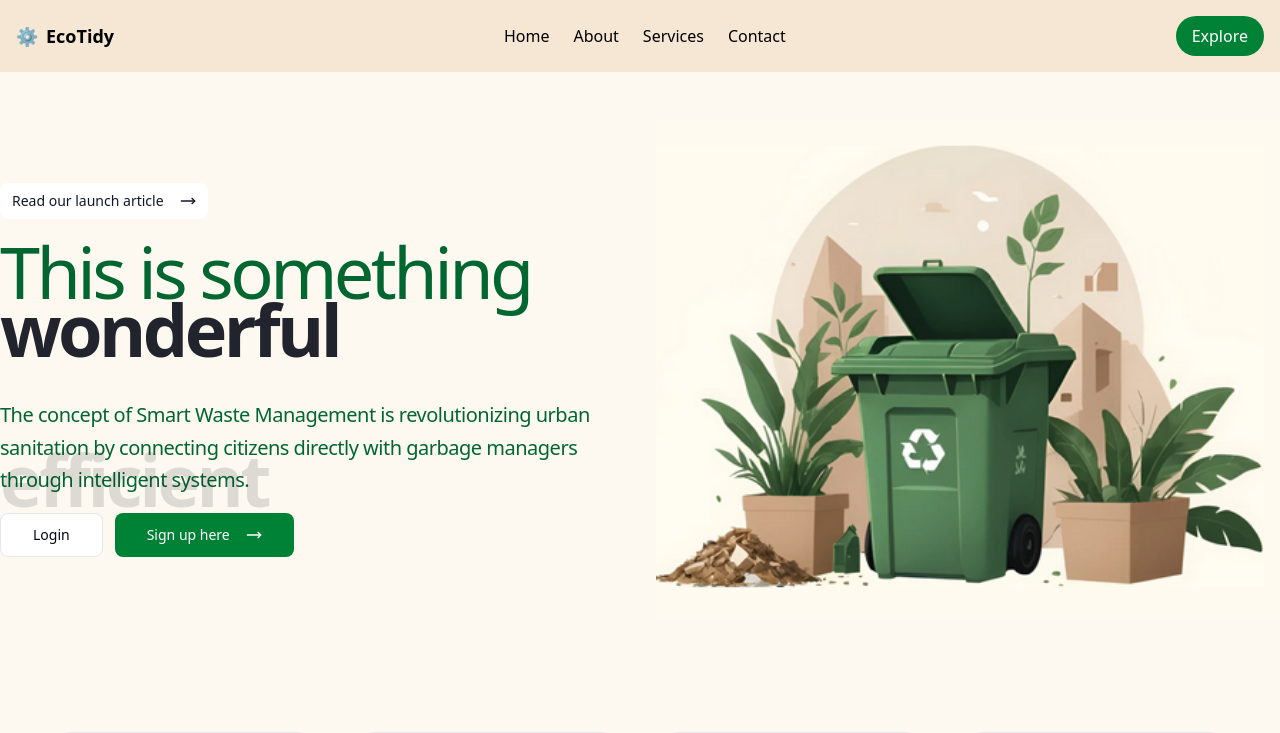
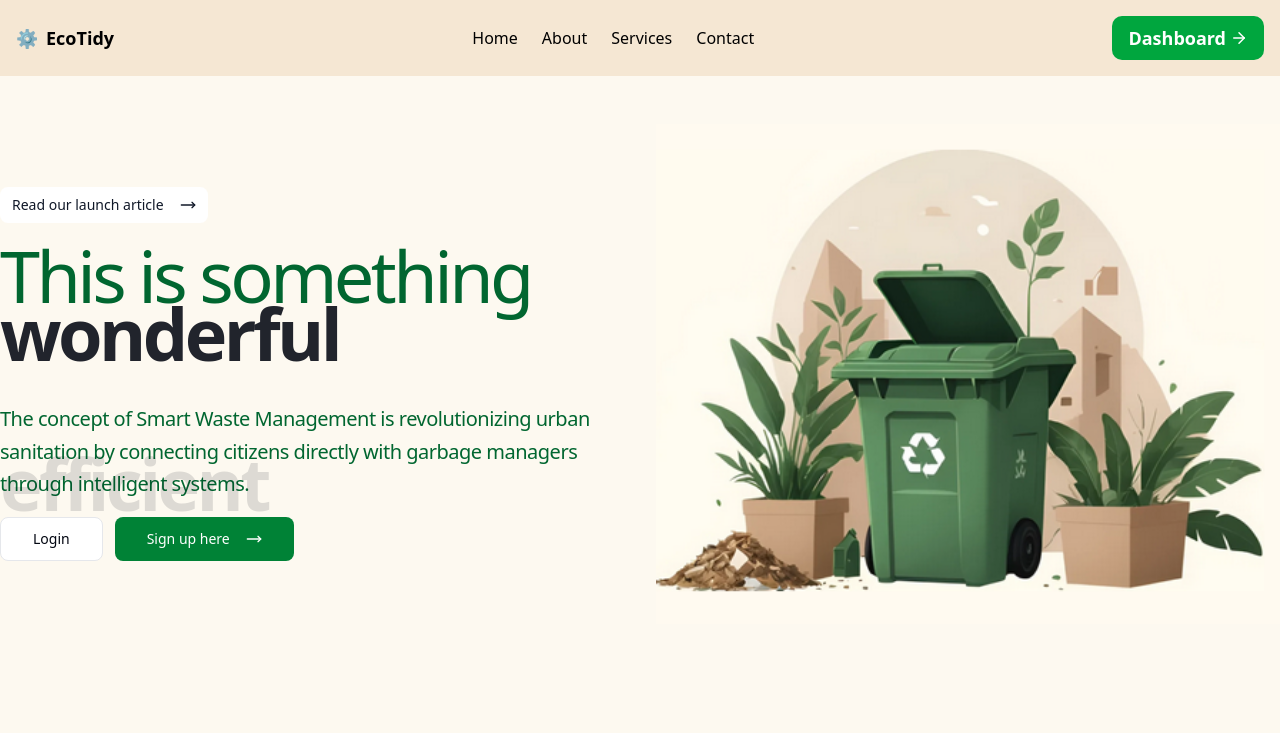
Before and after one commit to aniket-gaur/Eco-Track, a Next.js app: page / in a window 1280 px wide. Shown: the top 733 px of the page. Built offline with nearby package versions, Linux system fonts and the light colour scheme.

Commit message:
added the role based auth

```diff
--- /dev/null
+++ b/app/(dashboard)/(routes)/admin/page.tsx
@@ -0,0 +1,14 @@
+import { checkRole } from '@/utils/roles'
+
+import { redirect } from 'next/navigation'
+
+export default async function AdminDashboard() {
+
+    const isAdmin = await checkRole('admin')
+    if (!isAdmin) {
+
+        redirect('/')
+    }
+
+    return <p>This is the protected admin dashboard restricted to users with the `admin` role.</p>
+}
--- a/app/(dashboard)/(routes)/dashboard/page.tsx
+++ b/app/(dashboard)/(routes)/dashboard/page.tsx
@@ -22,7 +22,7 @@ export default async function Dashboard() {
                 </div>
                 <nav className="space-y-4">
                     <a href="#" className="flex items-center gap-2 p-2 hover:bg-[#DCC7AA] rounded text-[#1B5E20]"><User size={18} /> Profile</a>
-                    <a href="#" className="flex items-center gap-2 p-2 hover:bg-[#DCC7AA] rounded text-[#1B5E20]"><Inbox size={18} /> Inbox</a>
+                    <a href="/admin" className="flex items-center gap-2 p-2 hover:bg-[#DCC7AA] rounded text-[#1B5E20]"><Inbox size={18} /> Admin Pannel</a>
                     <a href="#" className="flex items-center gap-2 p-2 hover:bg-[#DCC7AA] rounded text-[#1B5E20]"><CreditCard size={18} /> Billings</a>
                     <a href="#" className="flex items-center gap-2 p-2 hover:bg-[#DCC7AA] rounded text-[#1B5E20]"><FileText size={18} /> Logs</a>
                     <a href="#" className="flex items-center gap-2 p-2 hover:bg-[#DCC7AA] rounded text-[#1B5E20]"><Bell size={18} /> Notifications</a>
--- a/app/(dashboard)/(routes)/profile/page.tsx
+++ b/app/(dashboard)/(routes)/profile/page.tsx
@@ -1,5 +1,11 @@
-export default function ProfilePage() {
-    return (
-        <h1>this is profile page</h1>
-    )
-}
+
+// import { redirect } from 'next/navigation'
+
+// export default async function AdminDashboard() {
+//   const isAdmin = await checkRole('admin')
+//   if (!isAdmin) {
+//     redirect('/')
+//   }
+
+//   return <p>This is the protected admin dashboard</p>
+// }
--- /dev/null
+++ b/components/dashboardbut.tsx
@@ -0,0 +1,28 @@
+"use client";
+
+import { motion } from "framer-motion";
+import { ArrowRight } from "lucide-react";
+import Link from "next/link";
+
+export default function CustomButton() {
+    return (
+
+
+        <Link href="/dashboard">
+
+            <button className="relative flex items-center gap-1 px-4 py-2 bg-green-600 text-white text-lg font-semibold rounded-lg transition-all duration-300 hover:bg-green-850">
+                Dashboard
+                <motion.span
+                    initial={{ rotate: 0 }}
+                    whileHover={{ rotate: 360 }} // Full 360-degree spin on hover
+                    transition={{ duration: 0.4, ease: "easeInOut" }} // Smooth animation
+                >
+                    <ArrowRight size={18} />
+                </motion.span>
+            </button>
+
+
+        </Link>
+
+    );
+}
--- a/components/header.tsx
+++ b/components/header.tsx
@@ -2,6 +2,7 @@
 
 import Link from 'next/link';
 import { Menu } from 'lucide-react';
+import CustomButton from './dashboardbut';
 
 export default function Navbar() {
     return (
@@ -29,10 +30,7 @@ export default function Navbar() {
                 </div>
 
                 {/* Button */}
-                <Link href="/explore" className="hidden md:block bg-green-700 text-white px-4 py-2 rounded-full hover:bg-green-800">
-                    Explore
-                </Link>
-
+                <CustomButton />
                 {/* Mobile Menu Button */}
                 <button className="md:hidden text-gray-500">
                     <Menu size={24} />
--- /dev/null
+++ b/types/global.d.ts
@@ -0,0 +1,12 @@
+export {}
+
+// Create a type for the roles
+export type Roles = 'admin' | 'moderator'
+
+declare global {
+  interface CustomJwtSessionClaims {
+    metadata: {
+      role?: Roles
+    }
+  }
+}
--- /dev/null
+++ b/utils/roles.ts
@@ -0,0 +1,8 @@
+import { Roles } from '../types/global'
+import { auth } from '@clerk/nextjs/server'
+
+export const checkRole = async (role: Roles) => {
+  const { sessionClaims } = await auth()
+
+  return sessionClaims?.metadata.role === role
+}
```
Also changed, not shown: middleware.ts (+5 -2 lines), 1 other file (tests, documents, lock files or other folders).
